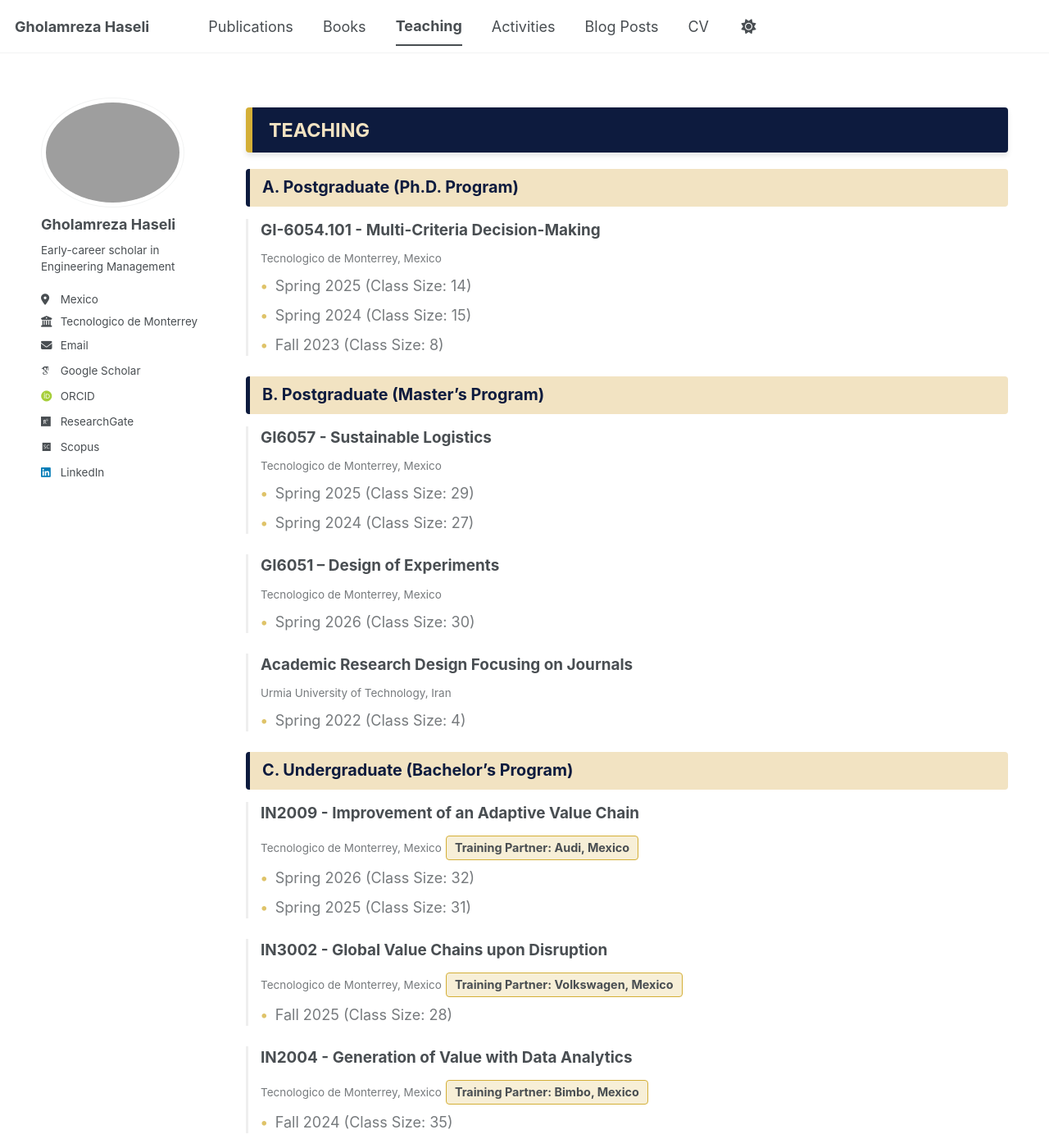
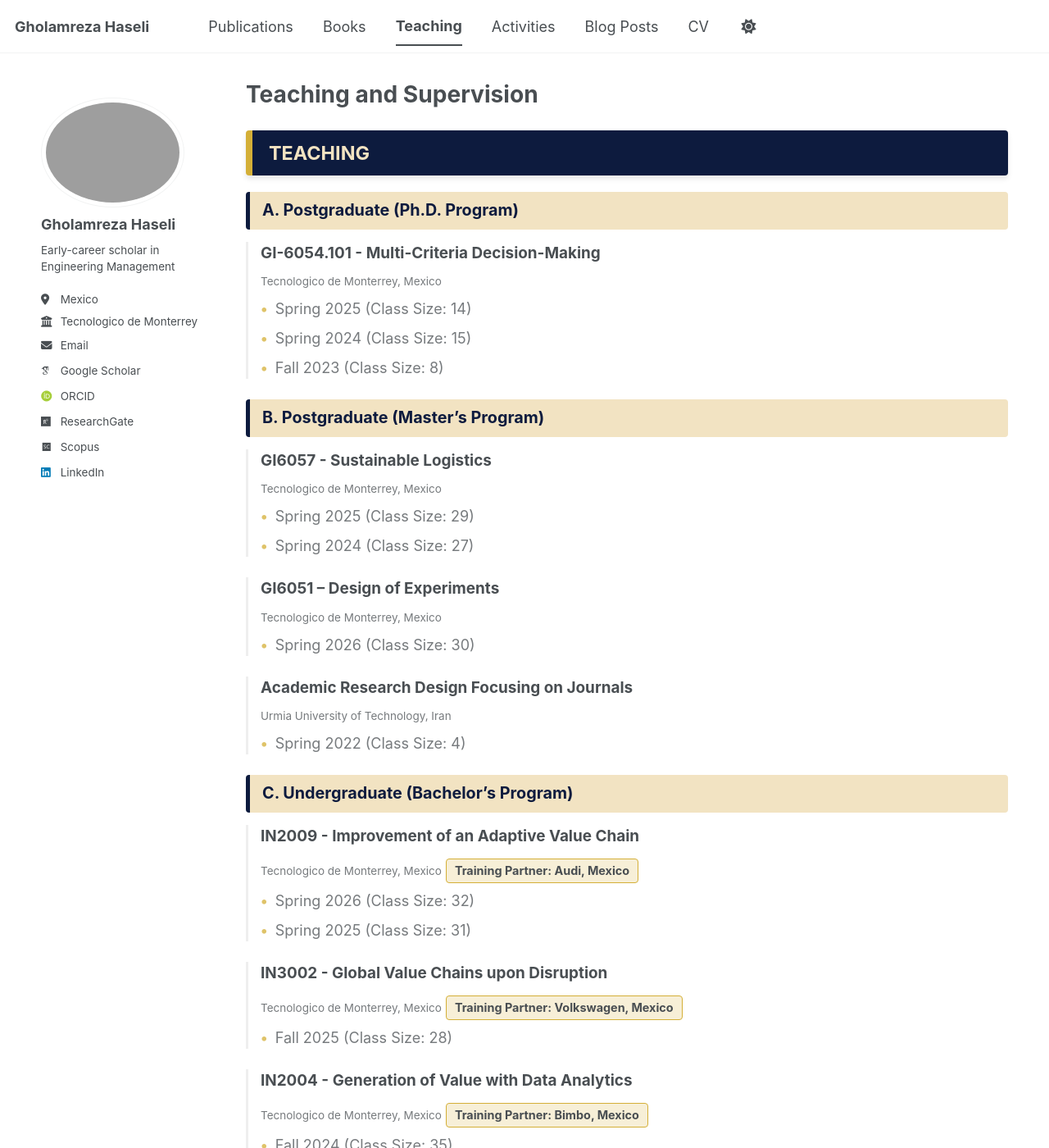
Before and after one commit to Gholamreza-Haseli/Gholamreza-Haseli.github.io, a Jekyll site: the page built from _pages/teaching.html, in a window 1280 px wide and 1400 px high. Shown: the whole window at 82% size. Built offline with Jekyll 4.4.1, drawn with Linux system fonts in a browser that asks for light colours; some web fonts are replaced; a script bundle is joined from its source files by our own code; library files that are not in the unit come from our copies.

Commit message:
Update teaching.html

```diff
--- a/_pages/teaching.html
+++ b/_pages/teaching.html
@@ -8,8 +8,6 @@ author_profile: true
 {% include base_path %}
 
 <style>
-  /* حذف تایتل پیش‌فرض برای هماهنگی با دیزاین شما */
-  .page__title { display: none !important; }
 
   /* باکس سرمه‌ای اصلی - رنگ متن ثابت برای خوانایی */
   .poms-main-header {
```
